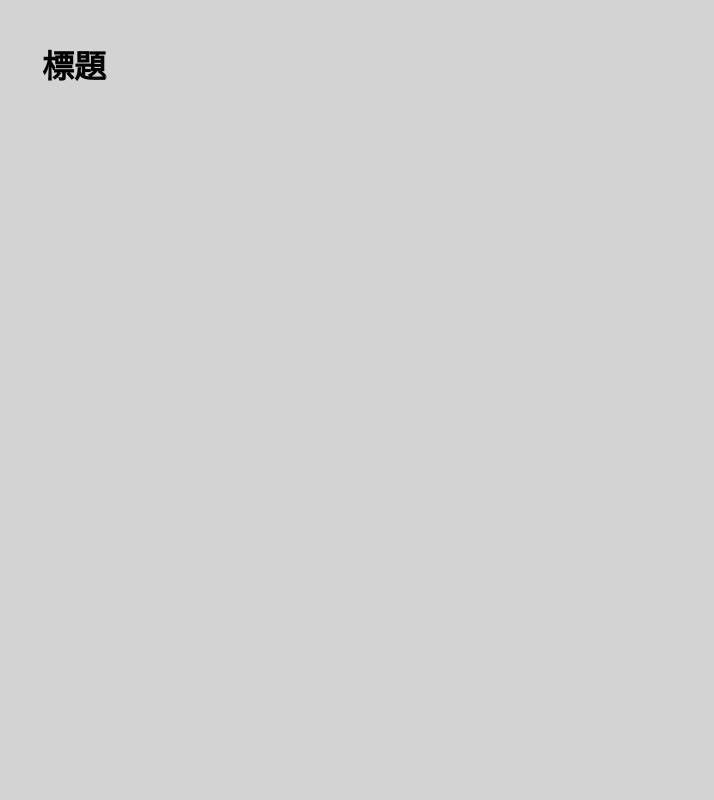
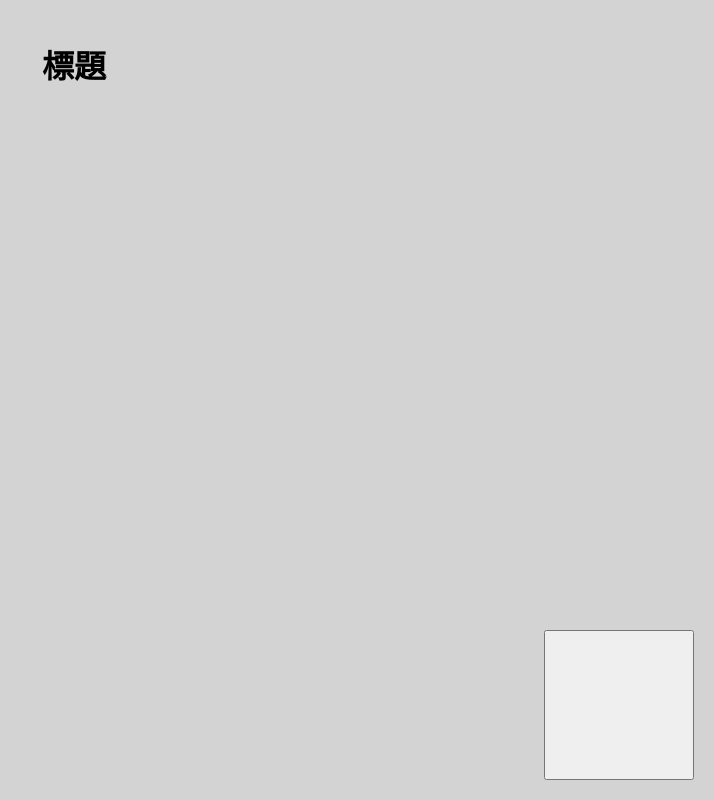
Before and after one commit to linnaijun/HCIwebsite, a React (Create React App) app: page / in a window 1280 px wide. Shown: the top 800 px of the page, without its empty margins (566-1280 px from the left). Built offline with nearby package versions, Linux system fonts and the light colour scheme.

Commit message:
更新右下置頂按鈕

```diff
--- a/src/App.js
+++ b/src/App.js
@@ -6,7 +6,12 @@ import './App.css'; // 確保你的樣式被正確導入
 
 function App() {
 
-
+  const scrollToTop = () => {
+    window.scrollTo({
+      top: 0,
+      behavior: 'smooth' // 這將使滾動動作平滑進行
+    });
+  };
 
 
   return (
@@ -15,8 +20,20 @@ function App() {
       <Title height="1000px" />
       <Introduction height="2000px" />
       <Album height="3000px" />
+      <button onClick={scrollToTop} style={buttonStyle}>
+        </button>
     </div>
   );
 }
+const buttonStyle = {
+  position: 'fixed',
+  bottom: '20px',
+  right: '20px',
+  cursor: 'pointer',
+  width: '150px', // 按鈕的寬度
+  height: '150px', // 按鈕的高度
+  padding: '10px', // 如果需要的話，增加一些內邊距來增加點擊區域
+
+};
 
 export default App;
```
